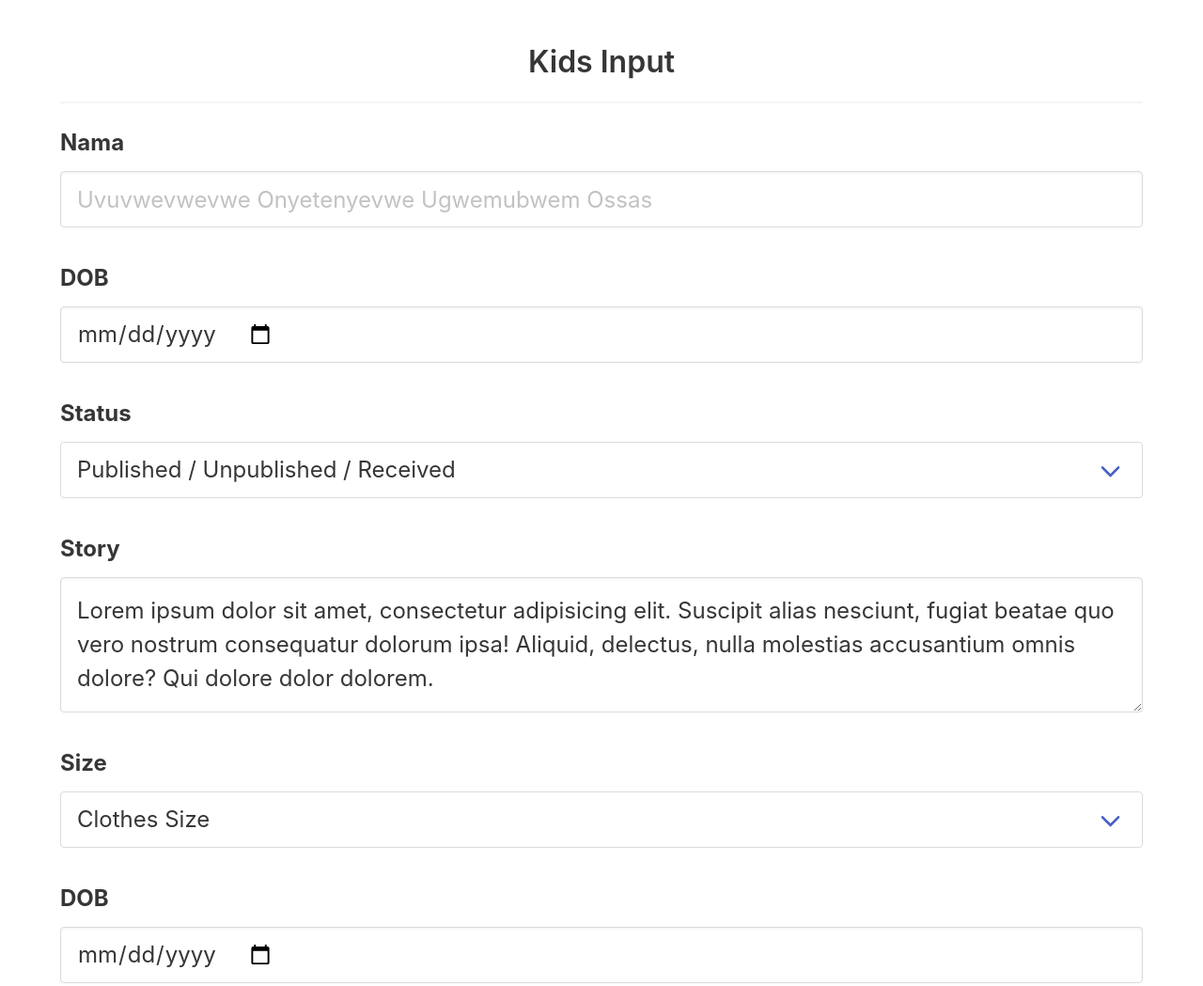
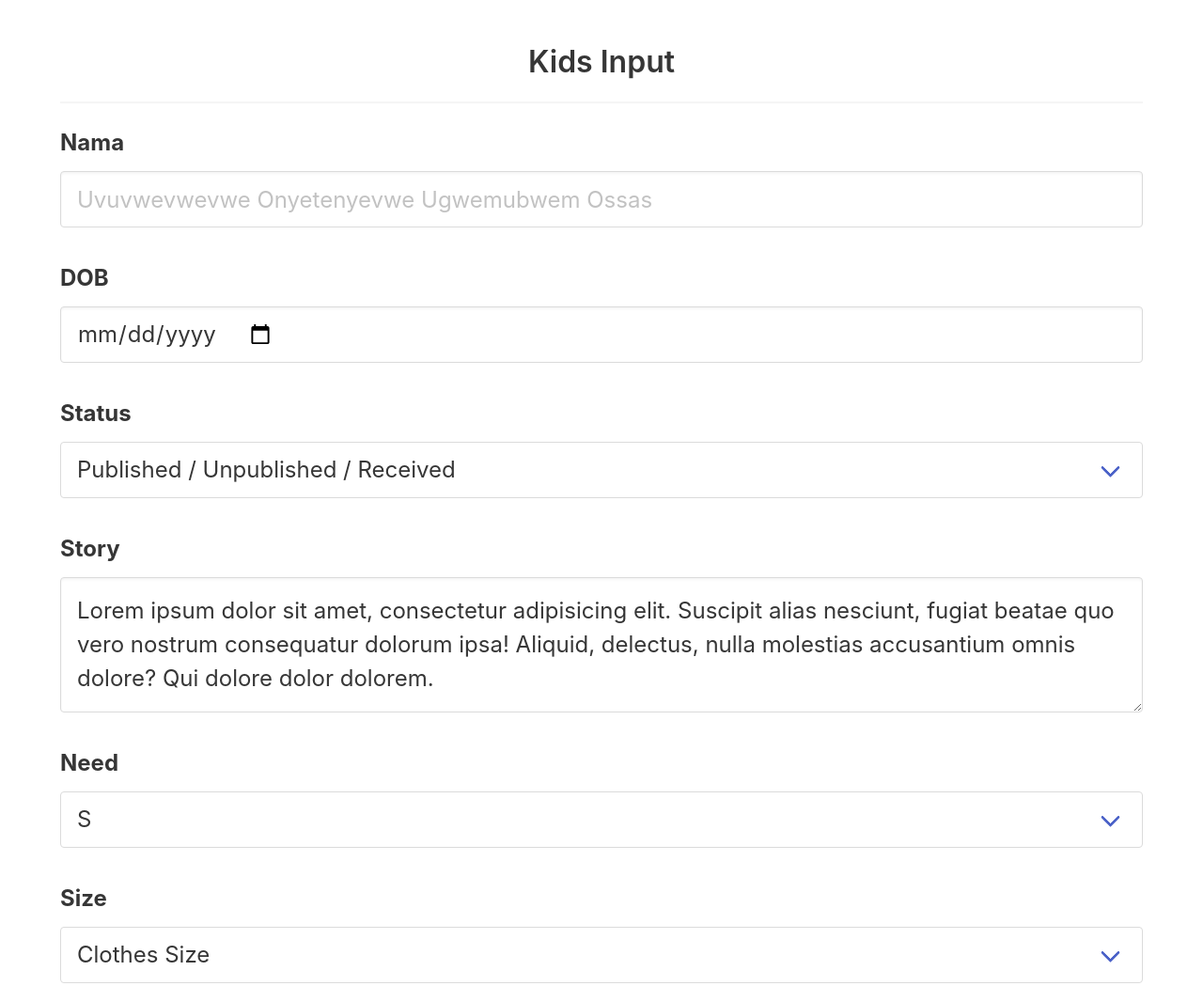
Before and after one commit to febriaroo/c4tk, a plain HTML site: page andre/admin/child.html in a window 1280 px wide. Shown: the top 1049 px of the page at 94% size. Drawn offline with nearby package versions, Linux system fonts and the light colour scheme.

Commit message:
optgroup shit

```diff
--- a/andre/admin/child.html
+++ b/andre/admin/child.html
@@ -52,6 +52,34 @@
           </div>
           <br>
           <div class="field">
+            <label class="label is-large">Need</label>
+            <div class="control">
+              <div class="select is-large is-fullwidth">
+                <select id="size" class="is-fullwidth">
+                  <optgroup label="Water">
+                  <option value="s">S</option>
+                  <option value="m">M</option>
+                  <option value="l">L</option>
+                  <option value="xl">XL</option>
+                  <option value="xxl">XXL</option>
+                  <optgroup label="Clothes">
+                  <option value="s">S</option>
+                  <option value="m">M</option>
+                  <option value="l">L</option>
+                  <option value="xl">XL</option>
+                  <option value="xxl">XXL</option>
+                  <optgroup label="Other Shit">
+                  <option value="s">S</option>
+                  <option value="m">M</option>
+                  <option value="l">L</option>
+                  <option value="xl">XL</option>
+                  <option value="xxl">XXL</option>
+                </select>
+              </div>
+            </div>
+          </div>
+          <br>
+          <div class="field">
             <label class="label is-large">Size</label>
             <div class="control">
               <div class="select is-large is-fullwidth">
```
